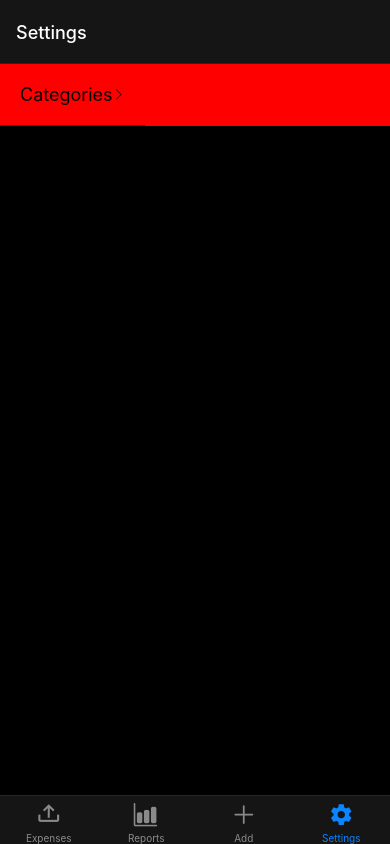
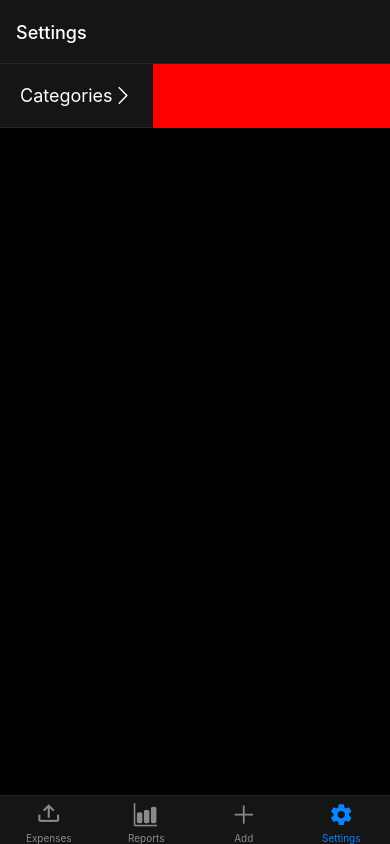
Before and after one commit to Andrsand/GoodbyeMoney, a React Native app: screen /Settings in a window 390 px wide. Built offline with nearby package versions, Linux system fonts and the light colour scheme.

Commit message:
Added arrow to Categories

```diff
--- a/components/ListItem.tsx
+++ b/components/ListItem.tsx
@@ -25,17 +25,18 @@ export const ListItem = ({
         <TouchableOpacity
                 style={{
                     flexDirection: 'row',
-                    justifyContent: detail ? 'space-between' : 'flex-start',
+                    justifyContent: !!detail ? 'space-between' : 'flex-start',
                     alignItems: 'center',
                     padding: 20,
                     borderBottomWidth: 1,
                     borderBottomColor: theme.colors.border,
+                    backgroundColor: theme.colors.card,
                 }}
 
                 onPress={onClick}
             >
 
-                <Text style={{ fontSize: 18 }}>{label}</Text>
+                <Text style={{ fontSize: 18, color: 'white' }}>{label}</Text>
                 {detail}
             </TouchableOpacity>
         ),
--- a/screens/Settings.tsx
+++ b/screens/Settings.tsx
@@ -3,13 +3,13 @@ import { View } from "react-native";
 import Entypo  from '@expo/vector-icons/Entypo';
 
 import { ListItem } from "../components/ListItem";
-import { theme } from "../theme";
+//import { theme } from "../theme";
 
 export const Settings = () => (
     <View style={{ width: '100%', backgroundColor: 'red', flexDirection: 'row' }}>
         <ListItem
             label='Categories'
-            detail={<Entypo name="chevron-thin-right" color={theme.colors.card} />}
+            detail={<Entypo name="chevron-thin-right" color='white' size={20} />}
             onClick={() => {}}
         />
 
```
